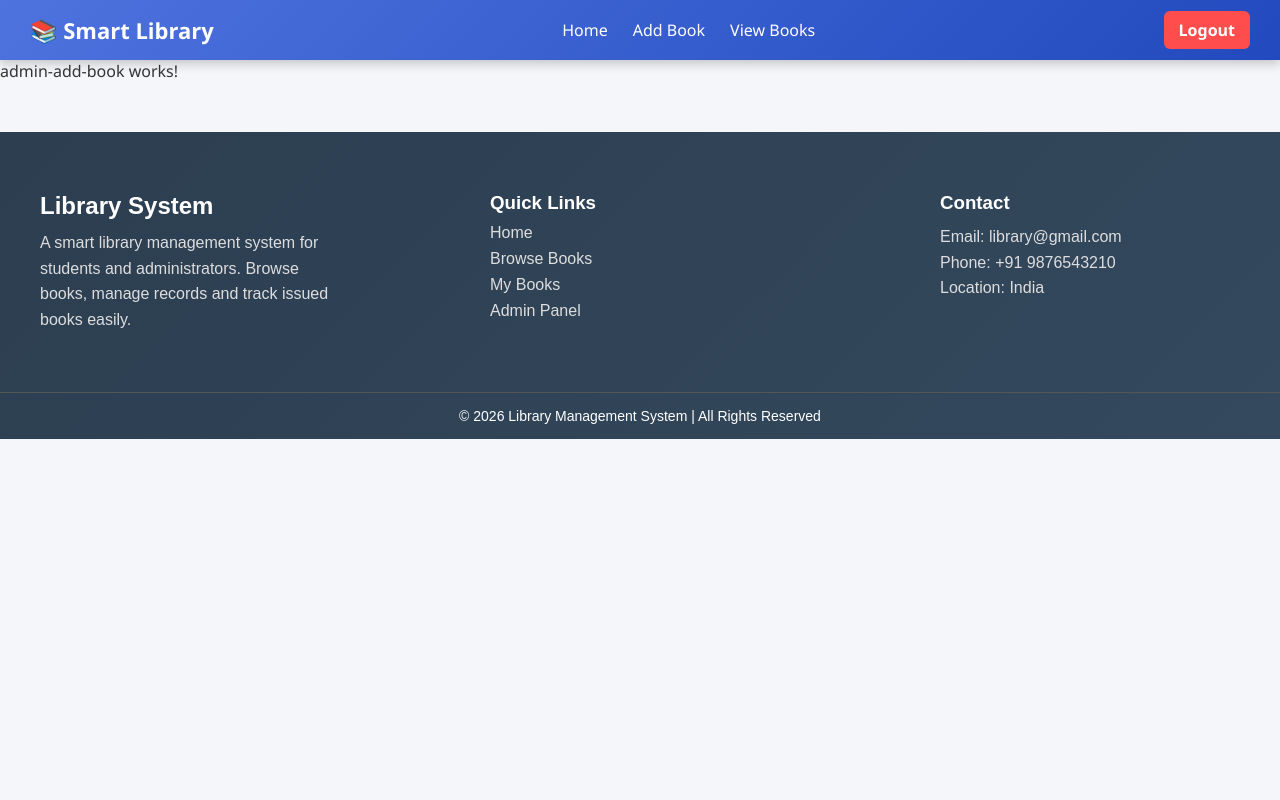
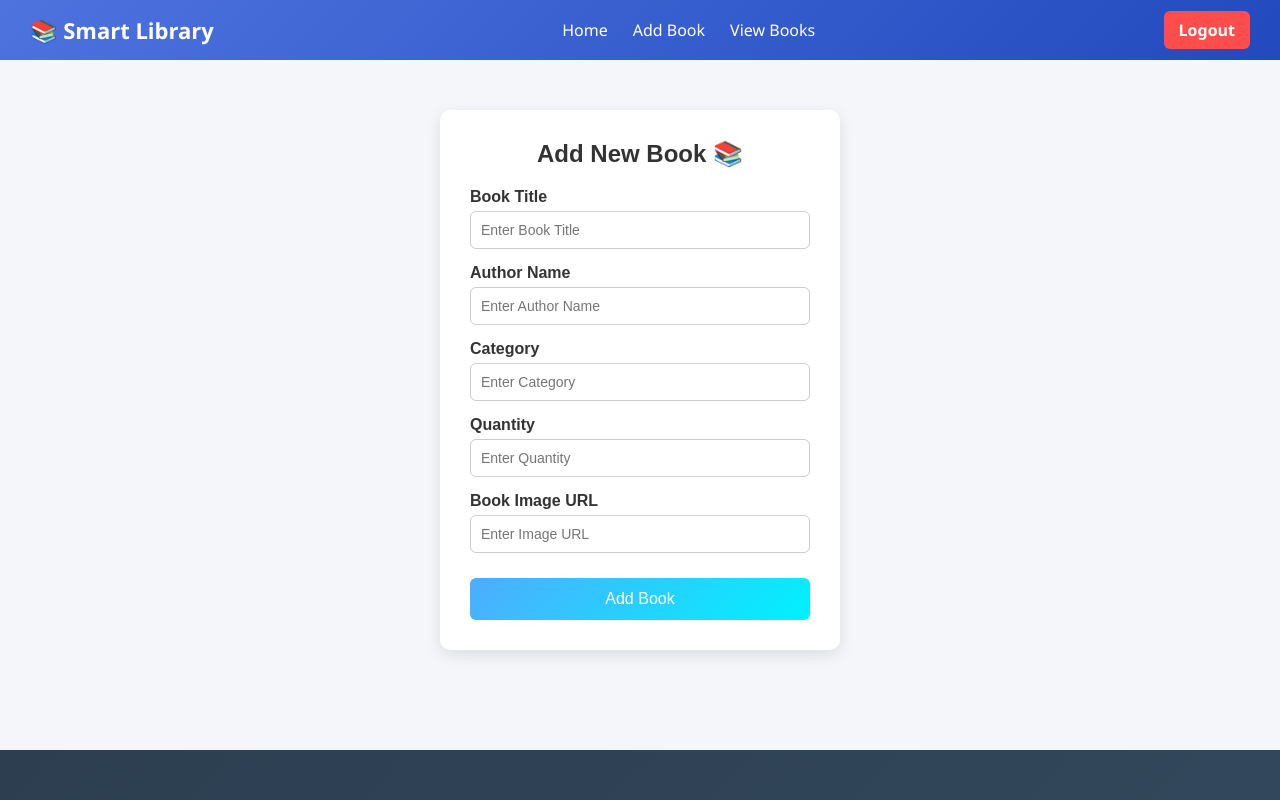
Before and after one commit to impranavshukla/libraray_managemant_system, an Angular app: page /admin/books in a window 1280 px wide. Shown: the top 800 px of the page. Built offline with nearby package versions, Linux system fonts and the light colour scheme.

Commit message:
admin addbook component created

```diff
--- a/src/app/admin/admin-add-book/admin-add-book.css
+++ b/src/app/admin/admin-add-book/admin-add-book.css
@@ -0,0 +1,76 @@
+.add-book-container {
+  display: flex;
+  justify-content: center;
+  align-items: center;
+  padding: 40px;
+  background-color: #f4f6f9;
+  min-height: 80vh;
+  font-family: Arial, sans-serif;
+}
+
+/* Form Box */
+
+.form-box {
+  background: white;
+  padding: 30px;
+  width: 400px;
+  border-radius: 10px;
+  box-shadow: 0px 5px 15px rgba(0,0,0,0.1);
+}
+
+/* Heading */
+
+.form-box h2 {
+  text-align: center;
+  margin-bottom: 20px;
+  color: #333;
+}
+
+/* Input Groups */
+
+.input-group {
+  margin-bottom: 15px;
+}
+
+.input-group label {
+  display: block;
+  margin-bottom: 5px;
+  font-weight: bold;
+}
+
+/* Inputs */
+
+.input-group input {
+  width: 100%;
+  padding: 10px;
+  border-radius: 6px;
+  border: 1px solid #ccc;
+  font-size: 14px;
+}
+
+/* Focus Effect */
+
+.input-group input:focus {
+  outline: none;
+  border-color: #3498db;
+}
+
+/* Button */
+
+button {
+  width: 100%;
+  padding: 12px;
+  background: linear-gradient(135deg, #4facfe, #00f2fe);
+  border: none;
+  color: white;
+  font-size: 16px;
+  border-radius: 6px;
+  cursor: pointer;
+  margin-top: 10px;
+}
+
+/* Hover */
+
+button:hover {
+  opacity: 0.9;
+}
--- a/src/app/admin/admin-add-book/admin-add-book.html
+++ b/src/app/admin/admin-add-book/admin-add-book.html
@@ -1 +1,41 @@
-<p>admin-add-book works!</p>
+
+<div class="add-book-container">
+
+  <div class="form-box">
+
+    <h2>Add New Book 📚</h2>
+
+    <form>
+
+      <div class="input-group">
+        <label>Book Title</label>
+        <input type="text" placeholder="Enter Book Title">
+      </div>
+
+      <div class="input-group">
+        <label>Author Name</label>
+        <input type="text" placeholder="Enter Author Name">
+      </div>
+
+      <div class="input-group">
+        <label>Category</label>
+        <input type="text" placeholder="Enter Category">
+      </div>
+
+      <div class="input-group">
+        <label>Quantity</label>
+        <input type="number" placeholder="Enter Quantity">
+      </div>
+
+      <div class="input-group">
+        <label>Book Image URL</label>
+        <input type="text" placeholder="Enter Image URL">
+      </div>
+
+      <button type="submit">Add Book</button>
+
+    </form>
+
+  </div>
+
+</div>
```
